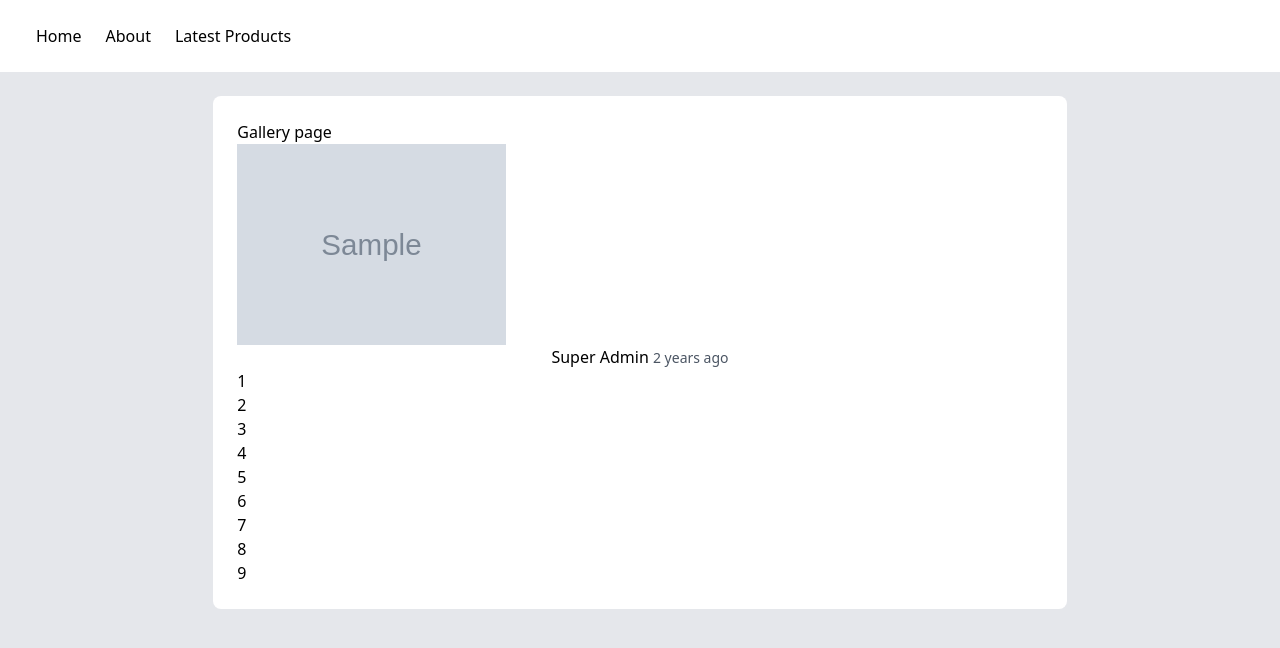
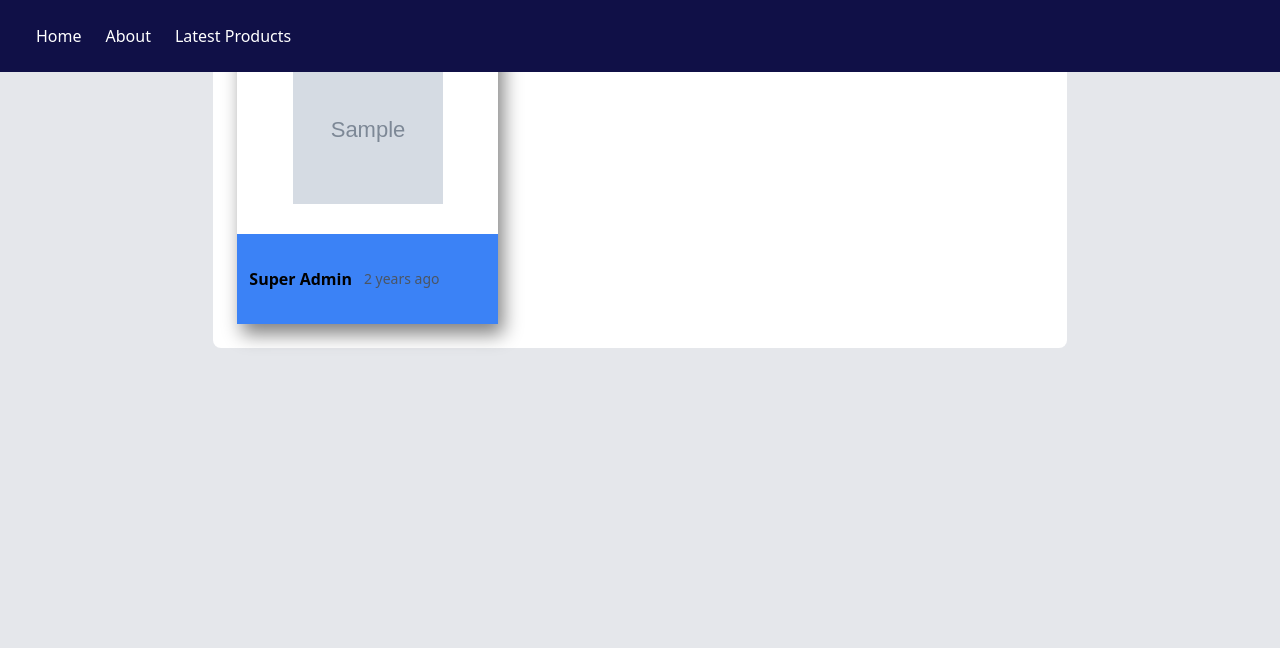
Before and after one commit to eddymac-code/tailwind-laravel-sample-graphics-site, a Laravel app: page /gallery in a window 1280 px wide. Shown: the top 648 px of the page. Run offline with Laravel 9, Linux system fonts and the light colour scheme; data comes from the database, SQL or seed files in the repository; tables that the repository leaves empty hold one stand-in row (values such as "Sample post"); grey boxes marked "Sample" are stand-in pictures.

Commit message:
Few design changes

```diff
--- a/public/css/custom.css
+++ b/public/css/custom.css
@@ -1,3 +1,8 @@
+.nav {
+    background-color: rgb(16, 16, 71);
+    color: white;
+}
+
 .deleteform {
     display:inline-block
 }
@@ -10,14 +15,28 @@
     text-align: center;
 }
 
+.infoDiv {
+    height: 300px;
+    box-shadow: 5px 10px 18px grey;
+}
+
 .imageDiv {
-    width: 33.3%;
-    text-align: center;
-    flex: 70%;
+    height: 70%;
+}
+
+.imageDiv img {
+    width: 150px;
+    height: 150px;
+    margin:auto;
 }
 
 .descDiv {
-    width: full;
-    text-align: center;
-    flex: 30%;
+    height: 30%;
 }
+
+#showcase {
+    height: 100vh;
+    background: url(../../public/images/background/bk1.jpg);
+    background-repeat: no-repeat;
+    background-size: cover;
+}
--- a/resources/views/acme/gallery.blade.php
+++ b/resources/views/acme/gallery.blade.php
@@ -2,28 +2,18 @@
 
 @section('content')
     <div class="flex justify-center">
-        <div class="w-8/12 bg-white p-6 rounded-lg">
-            Gallery page
+        <div class="w-8/12 bg-white p-6 rounded-lg grid grid-cols-3 gap-3">
                 @foreach ($data as $entry)
-                    <div class="grid grid-columns-3">
-                        <div class="imageDiv">
+                    <div class="infoDiv">
+                        <div class="flex items-center justify-centre imageDiv">
                             <img src="{{ asset('storage/images/entries/'.$entry->image) }}" alt="">
                         </div>
-                        <div class="descDiv">
-                            <a href="" class="font-bold">{{ $entry->user->name }}</a> <span
-                            class="text-gray-600 text-sm">{{ $entry->created_at->diffForHumans() }}</span>
+                        <div class="flex items-center justify-centre bg-blue-500 descDiv">
+                            <a href="" class="ml-3 font-bold">{{ $entry->user->name }}</a> <span
+                            class="ml-3 text-gray-600 text-sm">{{ $entry->created_at->diffForHumans() }}</span>
                         </div>
                     </div>
                 @endforeach
-                <div>1</div>
-                <div>2</div>
-                <div>3</div>
-                <div>4</div>
-                <div>5</div>
-                <div>6</div>
-                <div>7</div>
-                <div>8</div>
-                <div>9</div>
         </div>
     </div>
 @endsection
--- a/resources/views/acme/index.blade.php
+++ b/resources/views/acme/index.blade.php
@@ -1,6 +1,9 @@
 @extends('layouts.app')
 
 @section('content')
+    <section id="showcase" class="">
+
+    </section>
     <div class="flex justify-center">
         <div class="w-8/12 bg-white p-6 rounded-lg">
             Index page
--- a/resources/views/layouts/app.blade.php
+++ b/resources/views/layouts/app.blade.php
@@ -9,7 +9,7 @@
     <link rel="stylesheet" href="{{ asset('css/custom.css') }}">
 </head>
 <body class="bg-gray-200">
-    <nav class="mb-6 p-6 bg-white flex justify-between">
+    <nav class="w-full p-6 bg-white flex justify-between z-1 fixed nav">
         <ul class="flex items-center">
             <li>
                 <a href="{{ route('home') }}" class="p-3">Home</a>
```
Also changed, not shown: public/css/app.css, public/images/background/bk0.jpg (added), public/images/background/bk1.jpg (added), public/images/background/bk2.jpg (added), public/images/background/bk3.jpg (added), public/images/background/bk5.jpg (added), 5 other files.
